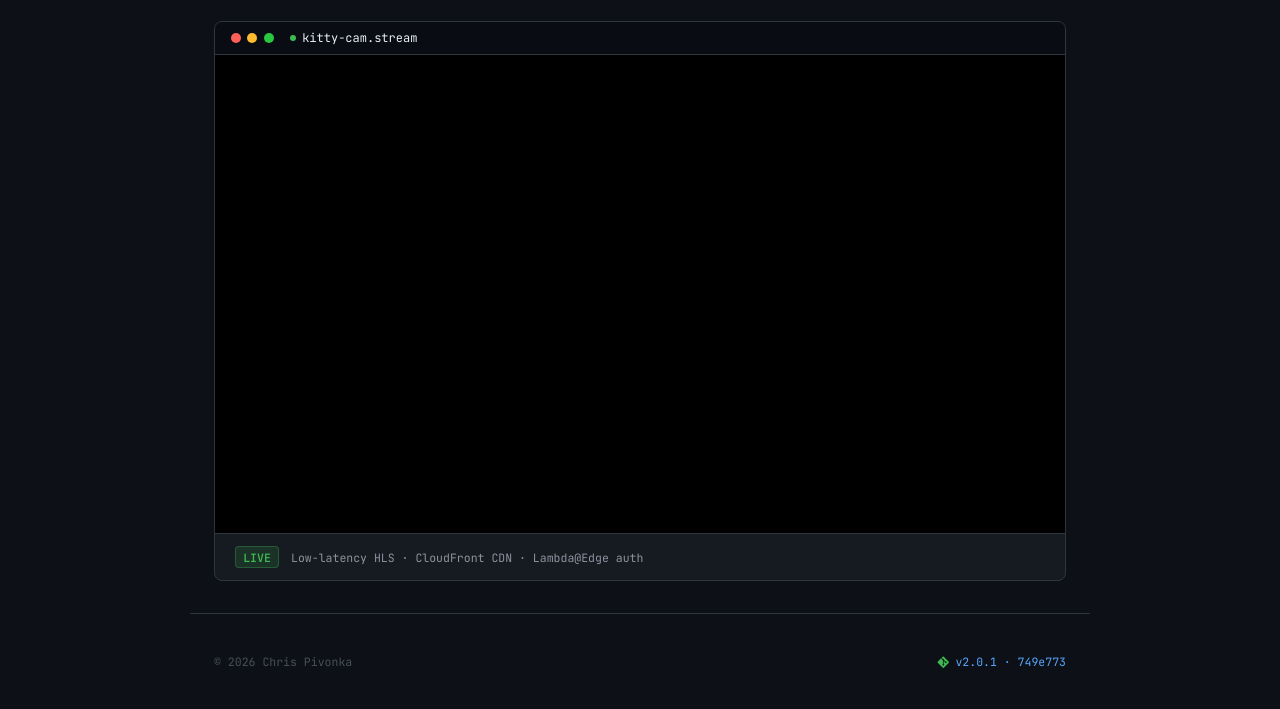
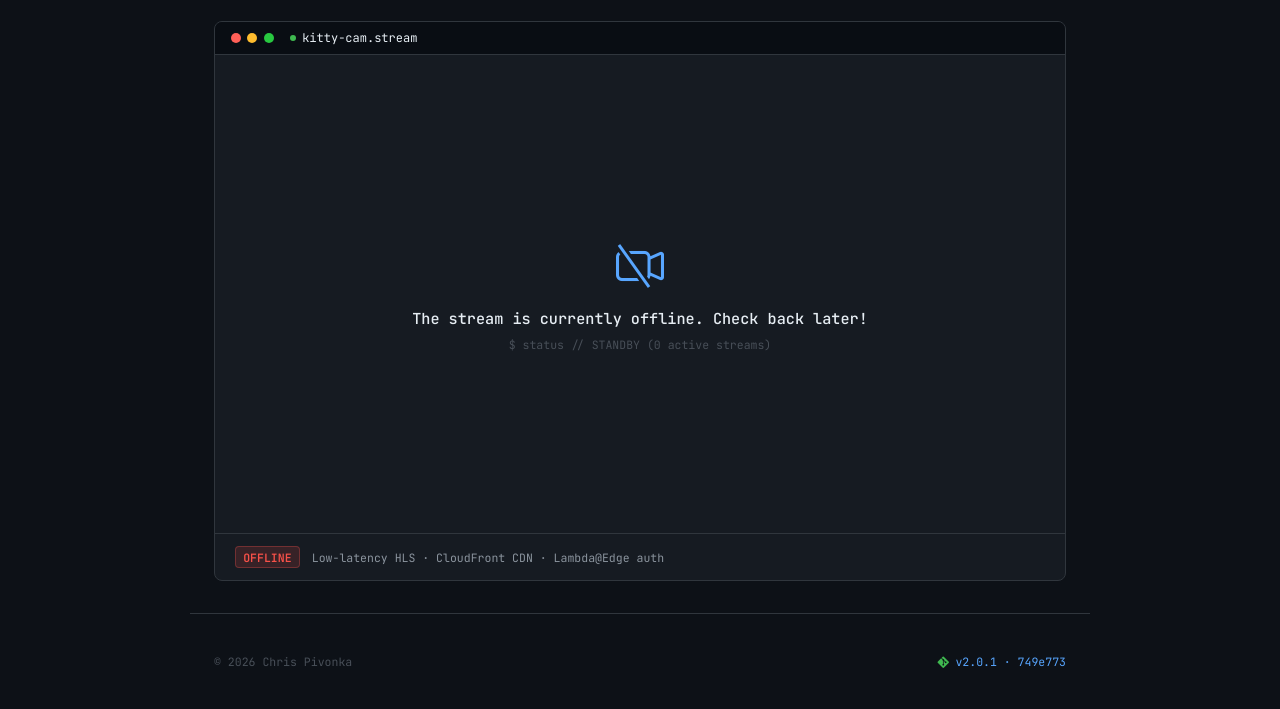
Before and after one commit to chrispivonka/chrispivonka.com, a website: page subdomains/kittycam/kitty-cam.html in a window 1280 px wide. Shown: the part 194-903 px from the top of the page. Drawn offline with nearby package versions, Linux system fonts and the light colour scheme; no server answers.

Commit message:
fix(kittycam): enforce dead-center grid alignment and red OFFLINE status badge for standby stream state

```diff
--- a/subdomains/kittycam/kitty-cam.html
+++ b/subdomains/kittycam/kitty-cam.html
@@ -195,11 +195,15 @@
     }
 
     #stream-container {
+      position: relative;
       aspect-ratio: 16 / 9;
-      background: #000;
-      display: flex;
-      align-items: center;
-      justify-content: center;
+      background: var(--bg-card);
+      width: 100%;
+      height: 100%;
+      overflow: hidden;
+      display: grid;
+      place-items: center;
+      text-align: center;
     }
     .stream-placeholder {
       font-family: var(--mono);
@@ -308,7 +312,7 @@
       </div>
 
       <div class="stream-footer">
-        <span class="live-badge">LIVE</span>
+        <span class="live-badge" style="background: rgba(248, 81, 73, 0.15); color: var(--red); border-color: rgba(248, 81, 73, 0.3);">OFFLINE</span>
         <span>Low-latency HLS · CloudFront CDN · Lambda@Edge auth</span>
       </div>
     </div>
@@ -323,7 +327,7 @@
     </div>
   </footer>
 
-  <script type="module" src="stream-loader.js"></script>
+  <script type="module" src="stream-loader.js?v=2.0.8"></script>
 
   <script>
     // Live MST Clock
--- a/subdomains/kittycam/stream-loader.js
+++ b/subdomains/kittycam/stream-loader.js
@@ -19,6 +19,23 @@ function rewriteNavLinks() {
   });
 
   observer.observe(header, { childList: true, subtree: true });
+}
+
+function updateBadgeStatus(isLive = false) {
+  const badge = document.querySelector(".live-badge");
+  if (!badge) return;
+
+  if (isLive) {
+    badge.textContent = "LIVE";
+    badge.style.background = "rgba(63, 185, 80, 0.15)";
+    badge.style.color = "var(--green)";
+    badge.style.borderColor = "rgba(63, 185, 80, 0.3)";
+  } else {
+    badge.textContent = "OFFLINE";
+    badge.style.background = "rgba(248, 81, 73, 0.15)";
+    badge.style.color = "var(--red)";
+    badge.style.borderColor = "rgba(248, 81, 73, 0.3)";
+  }
 }
 
 function createYouTubeEmbed(videoId, title) {
@@ -54,6 +71,7 @@ function createHlsEmbed(streamUrl) {
 
   if (video.canPlayType("application/vnd.apple.mpegurl")) {
     video.src = streamUrl;
+    updateBadgeStatus(true);
   } else {
     const script = document.createElement("script");
     script.src = HLS_JS_CDN;
@@ -62,6 +80,7 @@ function createHlsEmbed(streamUrl) {
         const hls = new window.Hls();
         hls.loadSource(streamUrl);
         hls.attachMedia(video);
+        updateBadgeStatus(true);
         hls.on(window.Hls.Events.ERROR, (_event, data) => {
           if (data.fatal) {
             showOfflineMessage();
@@ -90,25 +109,23 @@ function createIframeEmbed(url, title) {
   iframe.style.position = "absolute";
   iframe.style.top = "0";
   iframe.style.left = "0";
+  updateBadgeStatus(true);
   return iframe;
 }
 
 function showOfflineMessage() {
   const container = document.getElementById("stream-container");
   if (!container) return;
-  container.innerHTML = "";
-  const msg = document.createElement("div");
-  msg.className =
-    "d-flex align-items-center justify-content-center bg-dark text-white";
-  msg.style.position = "absolute";
-  msg.style.inset = "0";
-  msg.innerHTML = `
-    <div class="text-center p-4">
-      <i class="bi bi-camera-video-off" style="font-size: 3rem;"></i>
-      <p class="mt-3 mb-0">${STREAM_CONFIG.offlineMessage}</p>
+
+  updateBadgeStatus(false);
+
+  container.innerHTML = `
+    <div style="display: flex; flex-direction: column; align-items: center; justify-content: center; width: 100%; height: 100%; padding: 2rem; text-align: center; box-sizing: border-box;">
+      <i class="bi bi-camera-video-off" style="font-size: 3rem; color: var(--cyan); margin-bottom: 0.75rem; display: block;"></i>
+      <p style="margin: 0 0 0.5rem 0; font-size: 0.95rem; color: var(--text); font-weight: 500; font-family: var(--mono); text-align: center;">${STREAM_CONFIG.offlineMessage || "The stream is currently offline. Check back later!"}</p>
+      <span style="font-size: 0.72rem; color: var(--text-dim); font-family: var(--mono);">$ status // STANDBY (0 active streams)</span>
     </div>
   `;
-  container.appendChild(msg);
 }
 
 async function fetchStreamUrl() {
@@ -140,6 +157,7 @@ async function loadStream() {
   switch (type) {
     case "youtube":
       embed = createYouTubeEmbed(url, title);
+      updateBadgeStatus(true);
       break;
     case "hls":
       embed = createHlsEmbed(url);
```
